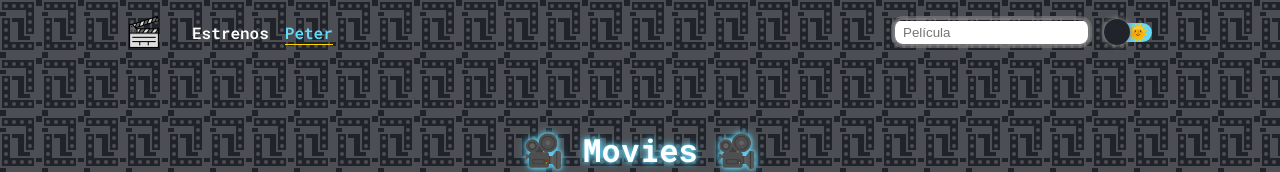
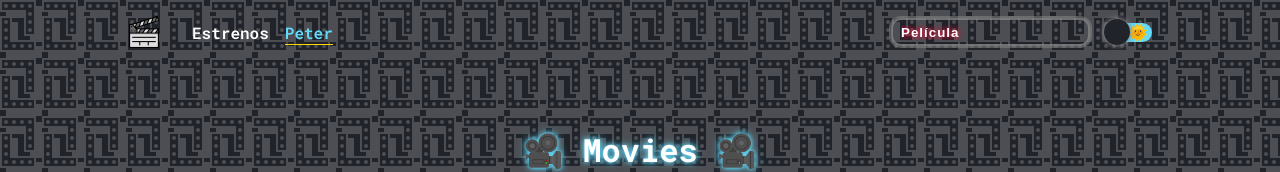
Before and after one commit to PeterArce96/cine-star, a React (Create React App) app: page / in a window 1280 px wide. Shown: the top 172 px of the page. Built offline with nearby package versions, Linux system fonts and the light colour scheme; no server answers.

Commit message:
estilos input peliculas

```diff
--- a/src/styles/css/Header.css
+++ b/src/styles/css/Header.css
@@ -1,24 +1,3 @@
-    :root {
-        scroll-behavior: smooth;
-        --primary-theme-color: #20232a;
-        --secondary-theme-color: #282c34;
-        --primary-text-color: #fff;
-        --secondary-text-color: #aaa;
-        --primary-shadow-color: #8888;
-        --secondary-shadow-color: #eee8;
-        --button-color: #61dafb;
-        --button-color-active: #fff;
-        --button-text-color: #000;
-        --primary-highlight-color: #61dafb;
-        --secondary-highlight-color: #ffd700;
-        --invalid-color: #dc143c;
-        --padding-section: 4rem 0;
-        --padding-container: 0 2rem;
-        --max-width-container: 1024px;
-        --border-radius: 0.5rem;
-        --all-transitions: all 0.25s;
-    }
-
     .header {
         position: fixed;
         z-index: 50;
@@ -154,11 +133,45 @@
         transition: var(--all-transitions);
     }
 
+    .header-nav__form:hover {
+        box-shadow:
+        0 0 0 0.25rem var(--primary-highlight-color),
+        0 0 0.5rem 0 var(--secondary-highlight-color),
+        0 0 0.75rem 0 var(--secondary-highlight-color);
+    }
+
+    .header-nav__form-input {
+        background-color: transparent;
+        border: none;
+        color: var(--primary-text-color);
+        font-weight: 600;
+        letter-spacing: 0.0625rem;
+        max-width: 128px;
+        padding: 0.25rem 0.5rem;
+        transition: var(--all-transitions);
+    }
+
+    .header-nav__form-input:invalid {
+        text-shadow:
+        0 0 0.25rem var(--invalid-color),
+        0 0 0.5rem var(--invalid-color);
+    }
+
+    .header-nav__form-input:valid {
+        text-shadow:
+        0 0 0.25rem var(--primary-highlight-color),
+        0 0 0.5rem var(--primary-highlight-color);
+    }
+
+    .header-nav__form-input::placeholder {
+        color: var(--primary-text-color);
+    }
+
     .header-nav__form-input {
         border: none;
+        max-width: 128px;
         padding: 0.25rem 0.5rem;
     }
-
 
     .header-nav__theme-icon-container {
         position: relative;
@@ -214,8 +227,8 @@
         height: 100%;
     }
 
-    @media(min-width: 854px){
-        .header-nav__menu-link-list{
+    @media (min-width: 854px) {
+        .header-nav__menu-link-list {
         position: static;
         flex-direction: row;
         background-image: none;
@@ -224,11 +237,17 @@
         opacity: 1;
         pointer-events: auto;
         }
+
         .header-nav__form-theme-menu-container {
         gap: 1rem;
         }
+
+        .header-nav__form-input {
+        max-width: 256px;
+        }
+
         .header-nav__menu-icon-container,
-        .header-nav__menu-close-icon-container{
+        .header-nav__menu-close-icon-container {
         display: none;
         }
     }
```
Lines whose indentation alone changed are shown as unchanged.
